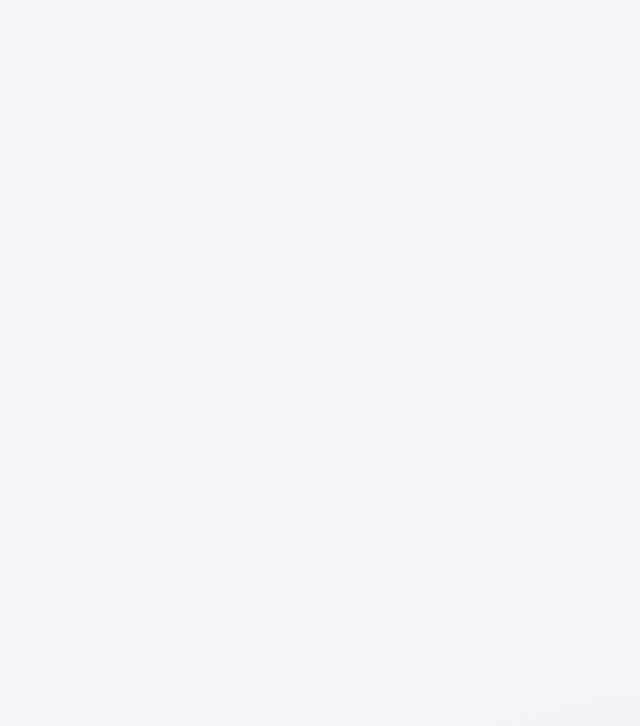
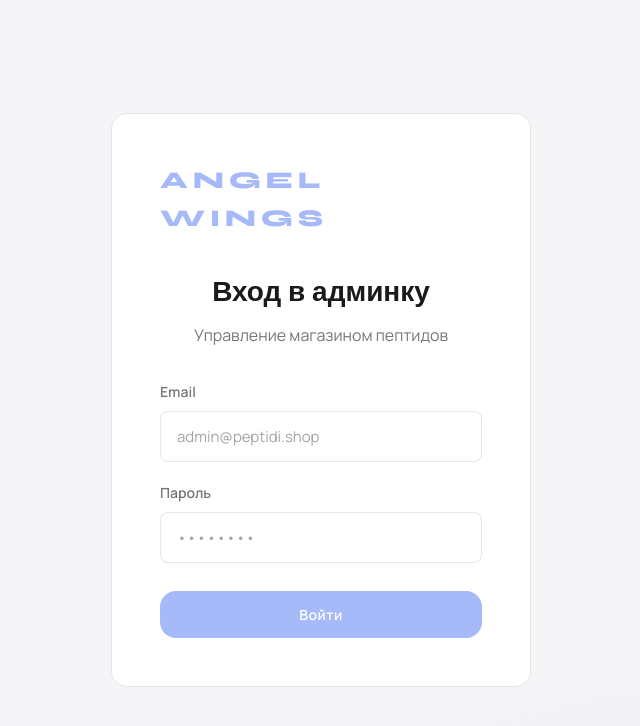
Before and after one commit to Sovyshkin/angel-wings, a Vue app in the folder admin/: page /admin/login in a window 1280 px wide. Before the commit this address had no page. Shown: the top 726 px of the page, without its empty margins (319-959 px from the left). Built offline with nearby package versions, Linux system fonts and the light colour scheme.

Commit message:
Fix admin router and vite config for proper /admin/ base

```diff
--- a/admin/src/router/index.js
+++ b/admin/src/router/index.js
@@ -3,17 +3,17 @@ import { useAuthStore } from '../store/auth'
 
 const routes = [
   {
-    path: '/',
-    redirect: '/dashboard'
+    path: '/admin',
+    redirect: '/admin/dashboard'
   },
   {
-    path: '/login',
+    path: '/admin/login',
     name: 'AdminLogin',
     component: () => import('../views/Login.vue'),
     meta: { guest: true }
   },
   {
-    path: '/',
+    path: '/admin',
     component: () => import('../views/Dashboard.vue'),
     meta: { requiresAuth: true },
     children: [
@@ -37,9 +37,9 @@ router.beforeEach((to, from, next) => {
   const authStore = useAuthStore()
 
   if (to.meta.requiresAuth && !authStore.token) {
-    next('/login')
+    next('/admin/login')
   } else if (to.meta.guest && authStore.token) {
-    next('/dashboard')
+    next('/admin/dashboard')
   } else {
     next()
   }
--- a/admin/vite.config.js
+++ b/admin/vite.config.js
@@ -4,7 +4,7 @@ import path from 'path'
 
 export default defineConfig({
   plugins: [vue()],
-  base: './',
+  base: '/admin/',
   resolve: {
     alias: {
       '@': path.resolve(__dirname, './src')
```
